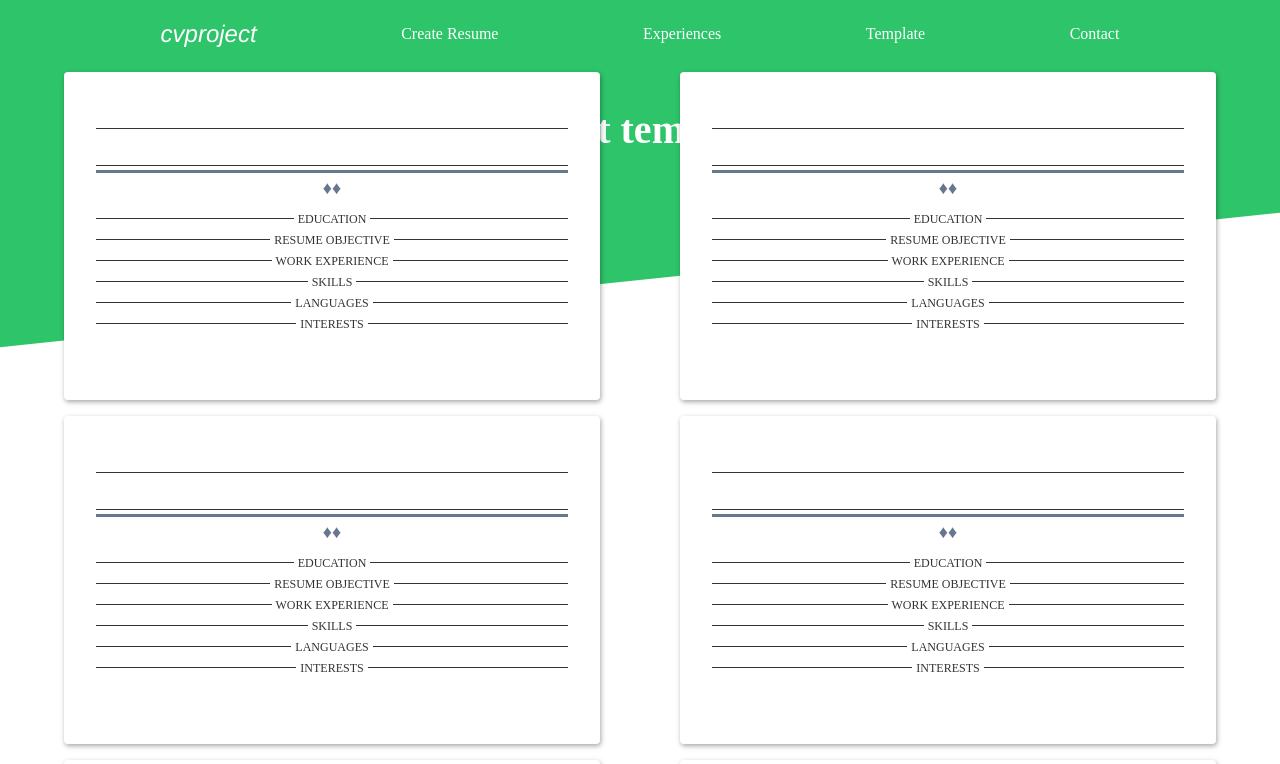
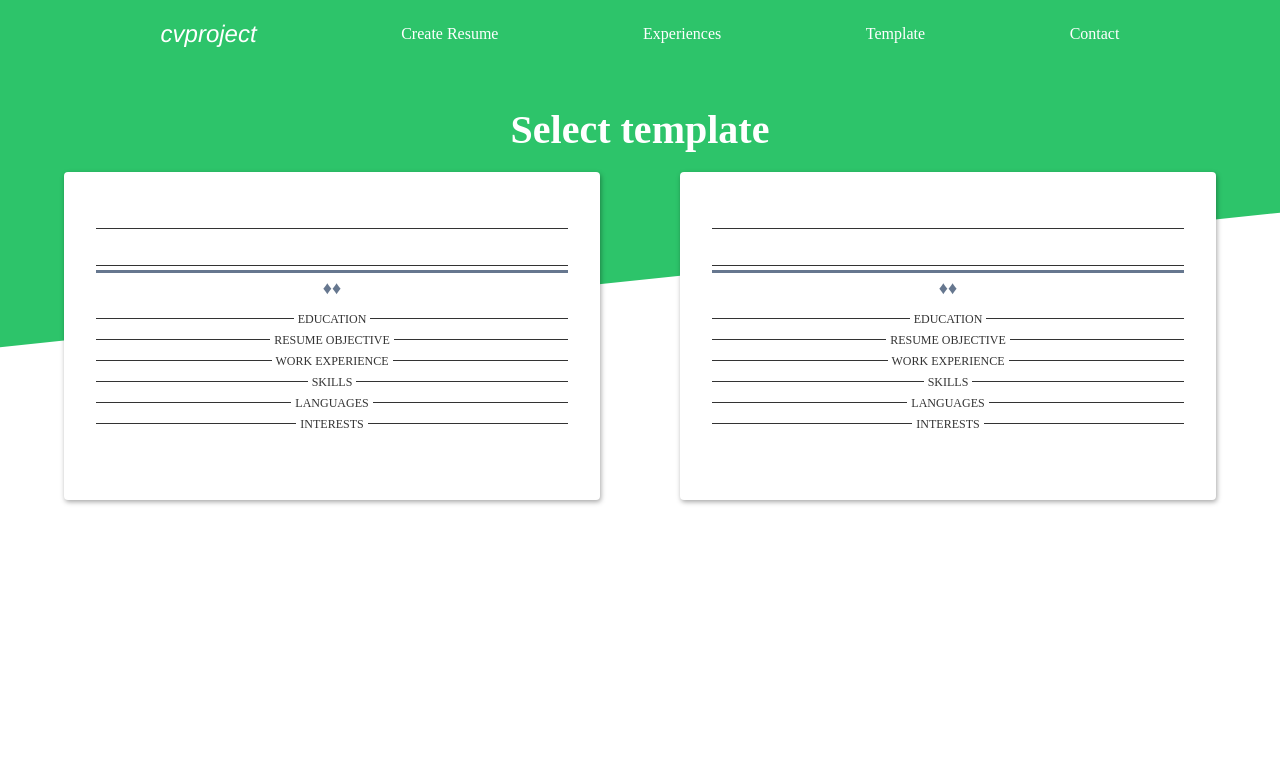
Before and after one commit to chucoyos/CV-application, a React (Vite) app: page /template in a window 1280 px wide. Shown: the top 764 px of the page. Built offline with nearby package versions, Linux system fonts and the light colour scheme.

Commit message:
Move templates down a bit

```diff
--- a/src/App.css
+++ b/src/App.css
@@ -352,7 +352,7 @@ textarea {
 
 .templates {
 	position: relative;
-	top: -160px;
+	top: -60px;
 	display: grid;
 	grid-template-columns: repeat(auto-fit, minmax(400px, 1fr));
 	gap: 16px;
--- a/src/components/Template.jsx
+++ b/src/components/Template.jsx
@@ -4,42 +4,6 @@ import Santiago from './Santiago'
 function Template(props) {
 	return (
 		<div className='templates'>
-			<Oslo
-				generalInfo={props.generalInfo}
-				education={props.education}
-				workExperience={props.workExperience}
-				interests={props.interests}
-				resumeObjective={props.resumeObjective}
-				skills={props.skills}
-				languages={props.languages}
-			/>
-			<Oslo
-				generalInfo={props.generalInfo}
-				education={props.education}
-				workExperience={props.workExperience}
-				interests={props.interests}
-				resumeObjective={props.resumeObjective}
-				skills={props.skills}
-				languages={props.languages}
-			/>
-			<Oslo
-				generalInfo={props.generalInfo}
-				education={props.education}
-				workExperience={props.workExperience}
-				interests={props.interests}
-				resumeObjective={props.resumeObjective}
-				skills={props.skills}
-				languages={props.languages}
-			/>
-			<Oslo
-				generalInfo={props.generalInfo}
-				education={props.education}
-				workExperience={props.workExperience}
-				interests={props.interests}
-				resumeObjective={props.resumeObjective}
-				skills={props.skills}
-				languages={props.languages}
-			/>
 			<Oslo
 				generalInfo={props.generalInfo}
 				education={props.education}
```
